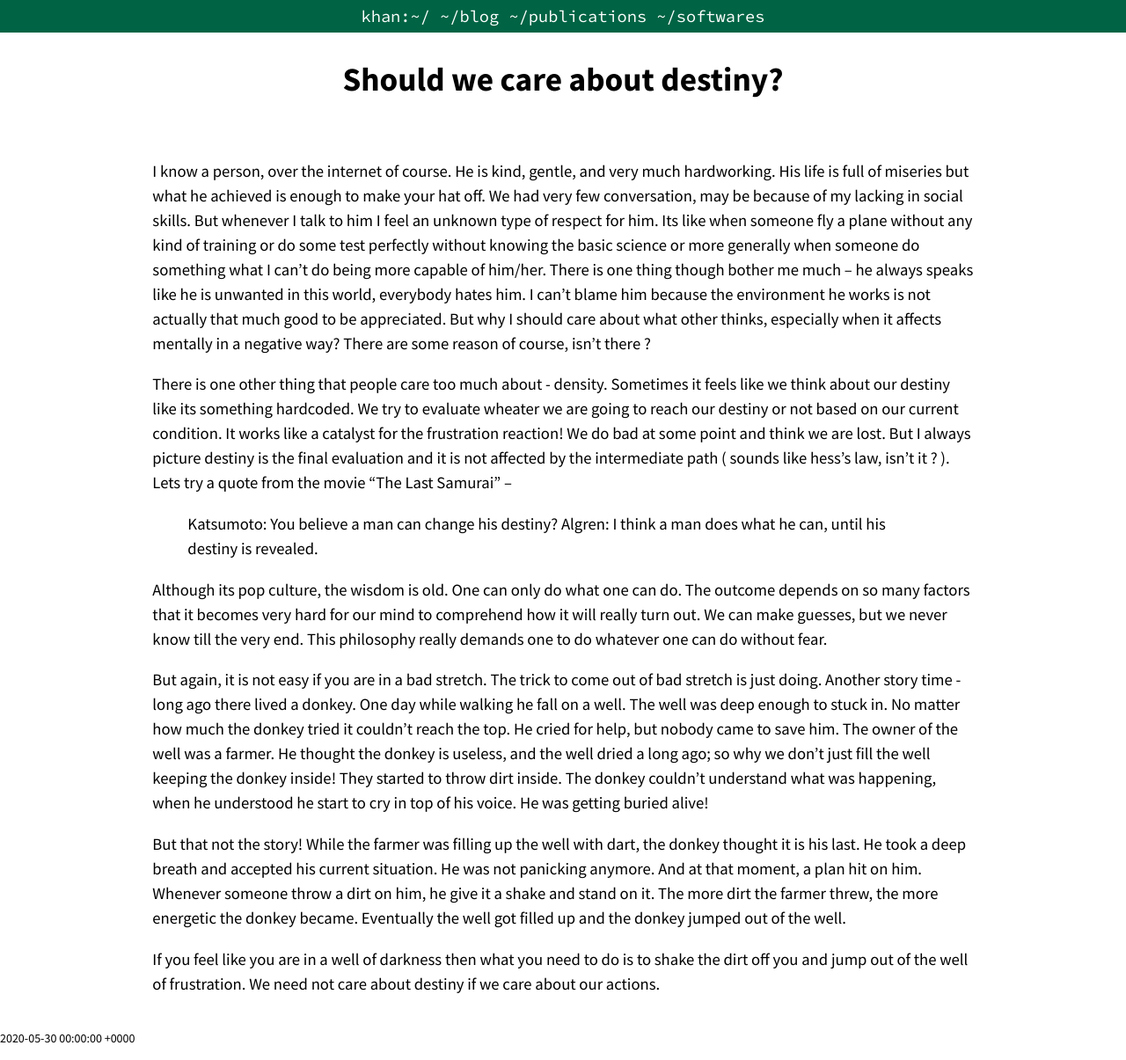
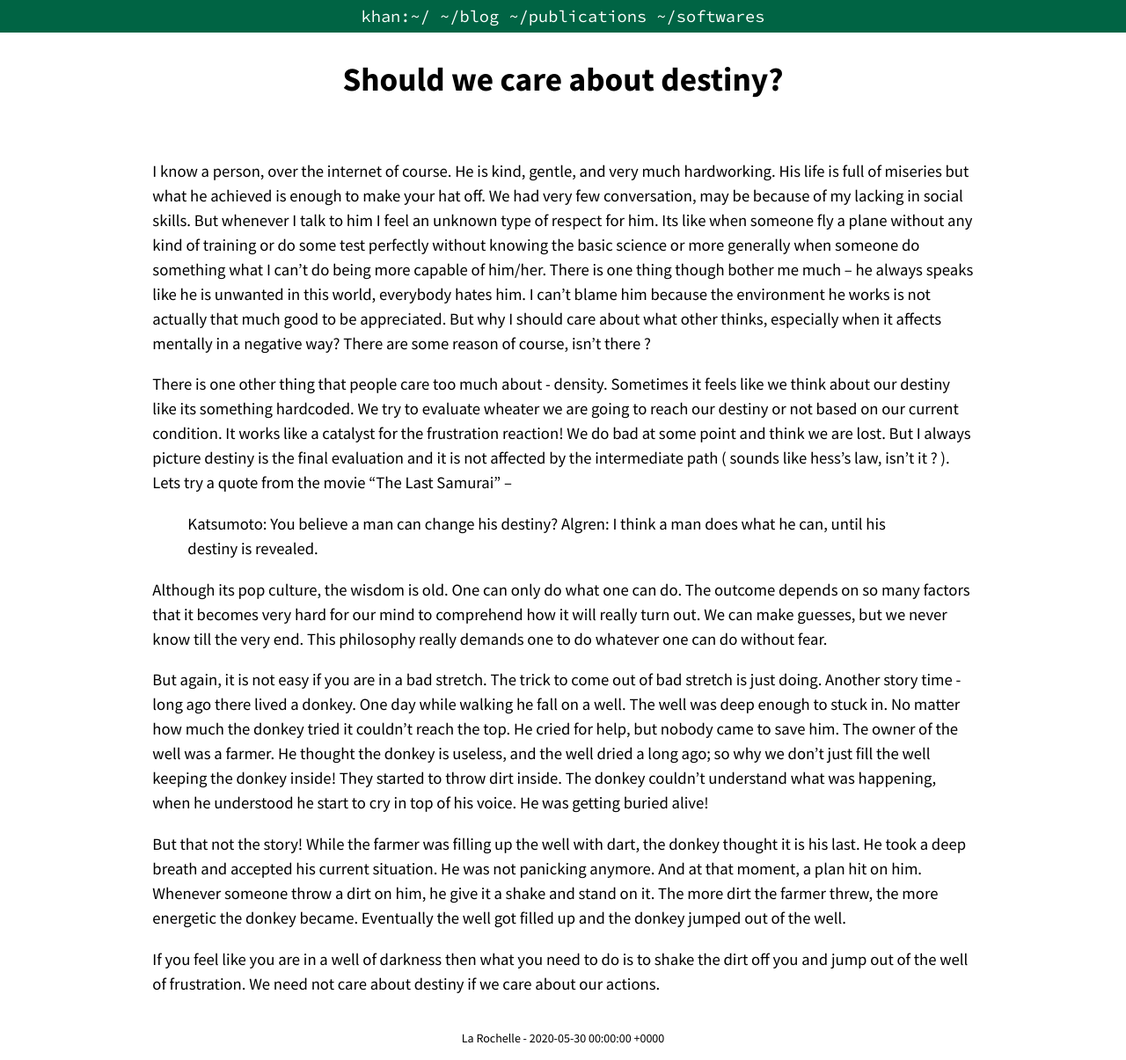
Before and after one commit to jamal919/jamal919.github.io, a Jekyll site: the page built from _posts/2020-05-30-should-we-care-about-destiny.md, in a window 1280 px wide. Shown: the whole page at 88% size. Built offline with Jekyll 4.4.1, drawn with Linux system fonts in a browser that asks for light colours.

Commit message:
page layout

```diff
--- a/_layouts/post.html
+++ b/_layouts/post.html
@@ -13,8 +13,8 @@
             {{ content }}
         </div>
 
-        <div class="small">
-            <p><span>{{ page.date }}</span></p>
+        <div class="small center">
+            <p><span>{{page.city}} - {{ page.date }}</span></p>
         </div>
 
     </body>
--- a/_posts/2020-05-30-should-we-care-about-destiny.md
+++ b/_posts/2020-05-30-should-we-care-about-destiny.md
@@ -2,6 +2,7 @@
 layout: post
 title: Should we care about destiny?
 category: thoughts
+city: La Rochelle
 ---
 I know a person, over the internet of course. He is kind, gentle, and very much hardworking. His life is full of miseries but what he achieved is enough to make your hat off. We had very few conversation, may be because of my lacking in social skills. But whenever I talk to him I feel an unknown type of respect for him. Its like when someone fly a plane without any kind of training or do some test perfectly without knowing the basic science or more generally when someone do something what I can’t do being more capable of him/her.
 <!--more-->
```
